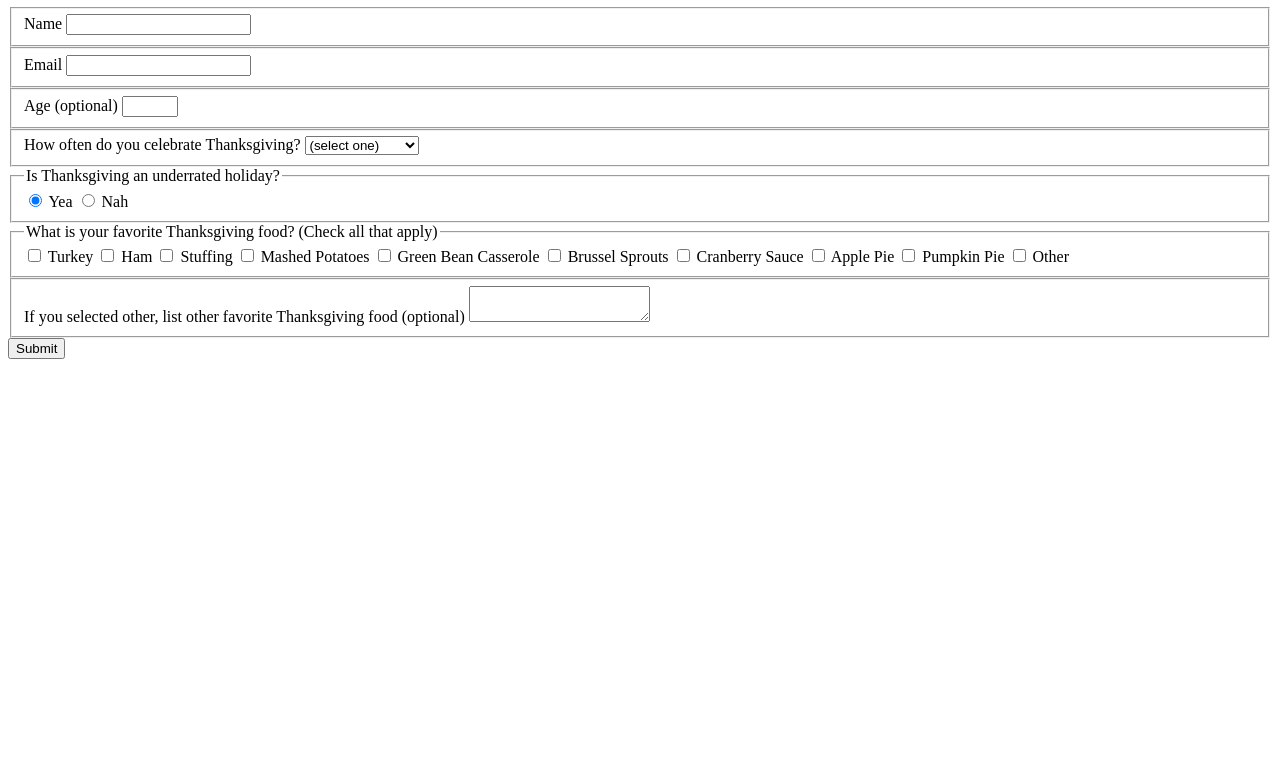
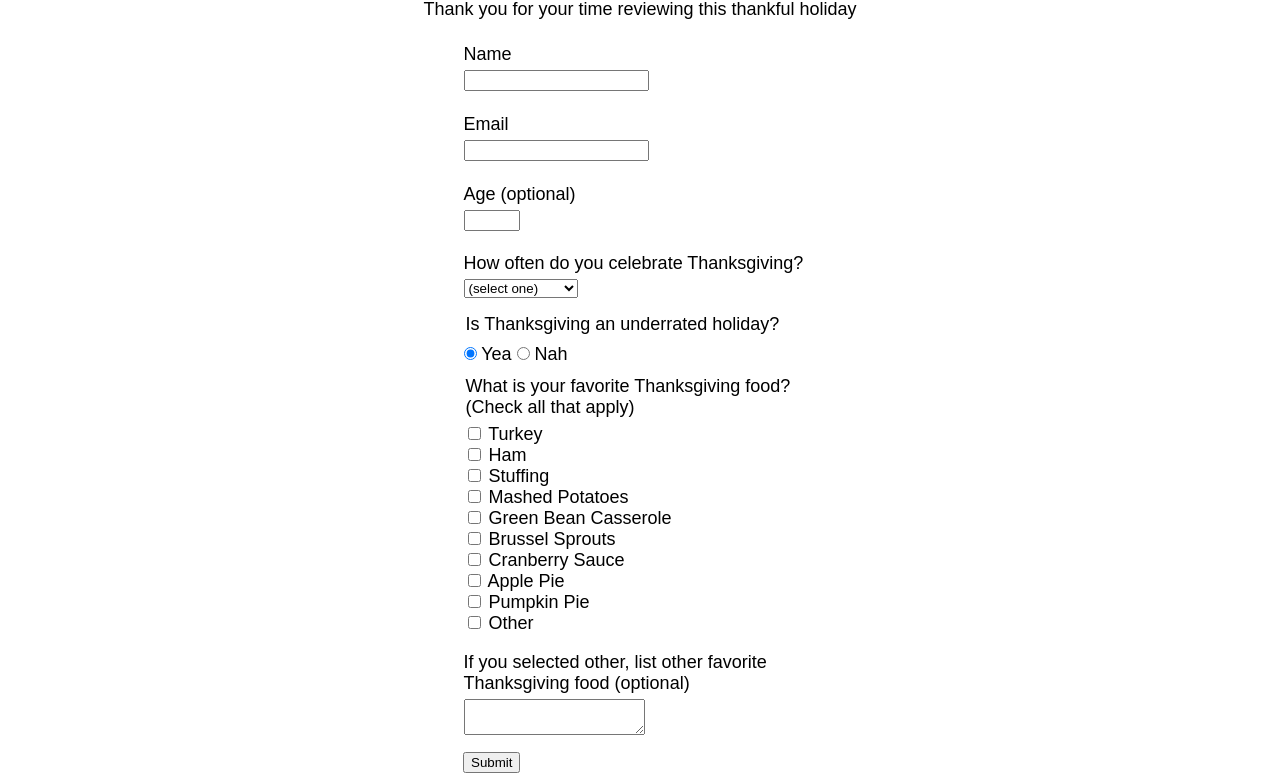
Before and after one commit to rychan404/thxgiving-survey, a plain HTML site: page index.html in a window 1280 px wide. Shown: the part 107-880 px from the top of the page. Before the commit the page ends 800 px from the top, so only its background shows below. Drawn offline with Linux system fonts and the light colour scheme.

Commit message:
Edit style.css for centering survey & spacing

```diff
--- a/index.html
+++ b/index.html
@@ -14,22 +14,21 @@
     <form id="survey-form" action="https://www.pascal.com">
       <fieldset>
         <label for="name" id="name-label"
-          >Name
-          <input type="text" class="inputs" id="name" name="name" required
+          >Name <input class="block" type="text" id="name" name="name" required
         /></label>
       </fieldset>
       <fieldset>
         <label for="email" id="email-label"
           >Email
-          <input type="text" class="inputs" id="email" name="email" required
+          <input class="block" type="text" id="email" name="email" required
         /></label>
       </fieldset>
       <fieldset>
         <label for="age" id="age-label"
           >Age (optional)
           <input
+            class="block"
             type="number"
-            class="inputs"
             id="age"
             name="age"
             min="10"
@@ -40,7 +39,7 @@
         <label for="often-celebrate"
           >How often do you celebrate Thanksgiving?</label
         >
-        <select class="inputs" name="often-celebrate" id="often-celebrate">
+        <select class="block" name="often-celebrate" id="often-celebrate">
           <option value="">(select one)</option>
           <option value="1">Every year</option>
           <option value="2">Once in a while</option>
@@ -50,59 +49,105 @@
       <fieldset>
         <legend>Is Thanksgiving an underrated holiday?</legend>
         <label for="yea"
-          ><input type="radio" id="yea" name="underrated" checked /> Yea</label
+          ><input
+            type="radio"
+            class="inline"
+            id="yea"
+            name="underrated"
+            checked
+          />
+          Yea</label
         >
         <label for="nah"
-          ><input type="radio" id="nah" name="underrated" /> Nah</label
+          ><input type="radio" class="inline" id="nah" name="underrated" />
+          Nah</label
         >
       </fieldset>
       <fieldset>
         <legend>
           What is your favorite Thanksgiving food? (Check all that apply)
         </legend>
-        <label class="inputs" for="turkey"
-          ><input type="checkbox" name="turkey" id="turkey" /> Turkey</label
+        <label class="block" for="turkey"
+          ><input class="inline" type="checkbox" name="turkey" id="turkey" />
+          Turkey</label
         >
-        <label class="inputs" for="ham"
-          ><input type="checkbox" name="ham" id="ham" /> Ham</label
+        <label class="block" for="ham"
+          ><input class="inline" type="checkbox" name="ham" id="ham" />
+          Ham</label
         >
-        <label class="inputs" for="stuffing"
-          ><input type="checkbox" name="stuffing" id="stuffing" />
+        <label class="block" for="stuffing"
+          ><input
+            class="inline"
+            type="checkbox"
+            name="stuffing"
+            id="stuffing"
+          />
           Stuffing</label
         >
-        <label class="inputs" for="mashed-taters"
-          ><input type="checkbox" name="mashed-taters" id="mashed-taters" />
+        <label class="block" for="mashed-taters"
+          ><input
+            class="inline"
+            type="checkbox"
+            name="mashed-taters"
+            id="mashed-taters"
+          />
           Mashed Potatoes</label
         >
-        <label class="inputs" for="gbean-casserole"
-          ><input type="checkbox" name="gbean-casserole" id="gbean-casserole" />
+        <label class="block" for="gbean-casserole"
+          ><input
+            class="inline"
+            type="checkbox"
+            name="gbean-casserole"
+            id="gbean-casserole"
+          />
           Green Bean Casserole</label
         >
-        <label class="inputs" for="brussel-sprouts"
-          ><input type="checkbox" name="brussel-sprouts" id="brussel-sprouts" />
+        <label class="block" for="brussel-sprouts"
+          ><input
+            class="inline"
+            type="checkbox"
+            name="brussel-sprouts"
+            id="brussel-sprouts"
+          />
           Brussel Sprouts</label
         >
-        <label class="inputs" for="cranberry-sauce"
-          ><input type="checkbox" name="cranberry-sauce" id="cranberry-sauce" />
+        <label class="block" for="cranberry-sauce"
+          ><input
+            class="inline"
+            type="checkbox"
+            name="cranberry-sauce"
+            id="cranberry-sauce"
+          />
           Cranberry Sauce</label
         >
-        <label class="inputs" for="apple-pie"
-          ><input type="checkbox" name="apple-pie" id="apple-pie" /> Apple
-          Pie</label
+        <label class="block" for="apple-pie"
+          ><input
+            class="inline"
+            type="checkbox"
+            name="apple-pie"
+            id="apple-pie"
+          />
+          Apple Pie</label
         >
-        <label class="inputs" for="pumpkin-pie"
-          ><input type="checkbox" name="pumpkin-pie" id="pumpkin-pie" /> Pumpkin
-          Pie</label
+        <label class="block" for="pumpkin-pie"
+          ><input
+            class="inline"
+            type="checkbox"
+            name="pumpkin-pie"
+            id="pumpkin-pie"
+          />
+          Pumpkin Pie</label
         >
-        <label class="inputs" for="other"
-          ><input type="checkbox" name="other" id="other" /> Other</label
+        <label class="block" for="other"
+          ><input class="inline" type="checkbox" name="other" id="other" />
+          Other</label
         >
       </fieldset>
       <fieldset>
         <label for="other-food"
           >If you selected other, list other favorite Thanksgiving food
           (optional)
-          <textarea class="inputs" name="other-food" id="other-food"></textarea>
+          <textarea class="block" name="other-food" id="other-food"></textarea>
         </label>
       </fieldset>
       <input type="submit" value="Submit" />
--- a/style.css
+++ b/style.css
@@ -0,0 +1,44 @@
+body {
+    font-size: 18px;
+    font-family: "Arial", sans-serif;
+    margin: 0;
+}
+
+h1 {
+    margin-top: 50px;
+}
+
+p {
+    margin-top: -10px;
+}
+
+h1, p {
+    text-align: center;
+}
+
+#name, #email, #age, select, input[type="radio"], input[for="turkey"], textarea {
+    margin: 5px 0;
+}
+
+form {
+    width: 30vw;
+    max-width: 500px;
+    min-width: 300px;
+    margin: auto;
+}
+
+input[type="submit"] {
+    margin-left: 15px;
+}
+
+fieldset {
+    border: none;
+}
+
+.block {
+    display: block;
+}
+
+.inline {
+    display: inline;
+}
```
